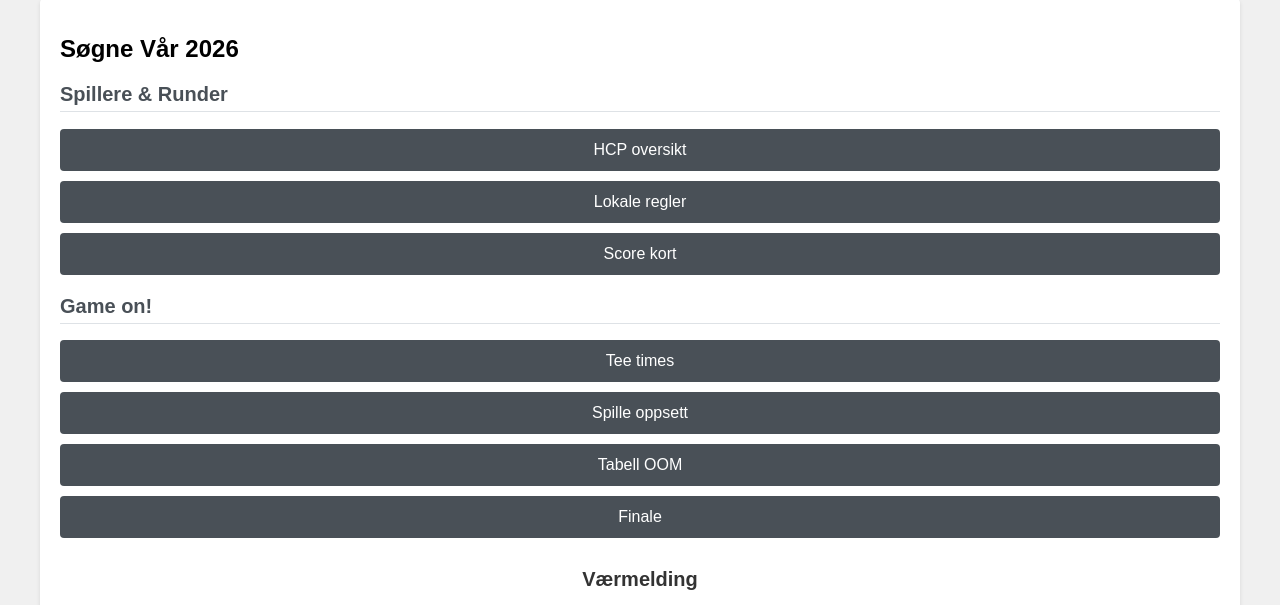
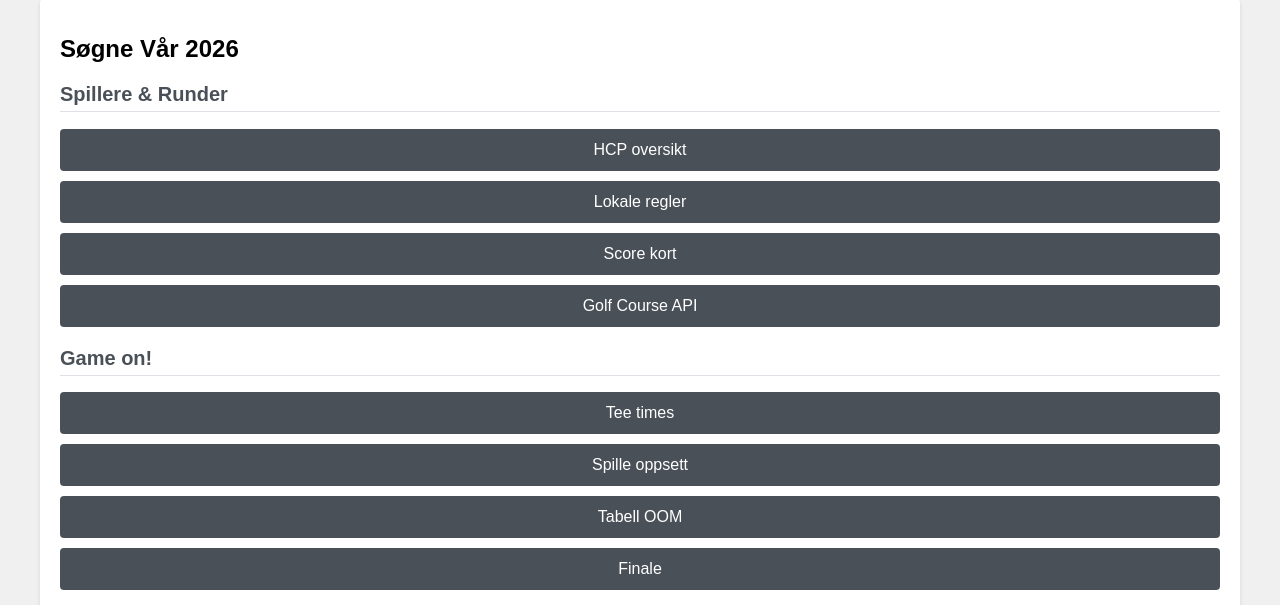
Before and after one commit to GeirOwe/golf, a Flask app: page / in a window 1280 px wide. Shown: the part 41-646 px from the top of the page. Run offline with Flask 3, Linux system fonts and the light colour scheme; data that the repository does not hold is empty.

Commit message:
Add Golf Course API functionality in app.py and update templates
- Implemented a new route for the Golf Course API to list courses by country and fetch course ratings.
- Added a redirect from the old golf courses URL to the new API page.
- Updated home.html to include a link to the Golf Course API.
- Enhanced base.html with new styles for course rating forms and results.
- Updated README.md to include the new GOLFCOURSE_API_KEY environment variable.

```diff
--- a/app.py
+++ b/app.py
@@ -10,11 +10,17 @@ from datetime import datetime, date
 import locale
 from sqlalchemy import text
 from sqlalchemy.exc import SQLAlchemyError
-from flask import Flask, render_template, request, redirect, url_for
+from flask import Flask, render_template, request, redirect, url_for, make_response
 from database import db, Player, Round, RoundScore, FinaleScore
 from models import HandicapError
 from dotenv import load_dotenv
 from openai import OpenAI
+from golfcourse_api import (
+    GolfCourseAPIError,
+    fetch_course_by_id,
+    list_courses_by_country,
+    lookup_course_ratings,
+)
 
 # Set Norwegian locale for date formatting
 try:
@@ -437,9 +443,74 @@ def show_flights():
     """Display the flight setup for each day."""
     return render_template("flight_setup.html")
 
+@app.route("/golf-course-api", methods=["GET", "POST"])
+def golf_course_api():
+    """Golf Course API: list courses by country and fetch CR/slope."""
+    country = "Norway"
+    courses = []
+    country_error = None
+    country_info = None
+
+    search_query = ""
+    course_id_input = ""
+    course_lookup = None
+    rating_error = None
+
+    if request.method == "POST":
+        form_type = request.form.get("form_type", "")
+
+        if form_type == "country":
+            country = (request.form.get("country") or country).strip()
+            try:
+                courses = list_courses_by_country(country)
+                country_info = (
+                    f"Fant {len(courses)} bane(r) med land = «{country}»."
+                )
+                if not courses:
+                    country_error = (
+                        f"Ingen baner med land «{country}» i API-et. "
+                        "Prøv f.eks. United States eller Portugal."
+                    )
+            except GolfCourseAPIError as exc:
+                country_error = str(exc)
+
+        elif form_type == "rating":
+            search_query = (request.form.get("search_query") or "").strip()
+            course_id_input = (request.form.get("course_id") or "").strip()
+            try:
+                if course_id_input.isdigit():
+                    course_lookup = fetch_course_by_id(int(course_id_input))
+                elif search_query:
+                    course_lookup = lookup_course_ratings(search_query)
+                else:
+                    rating_error = "Skriv søkeord eller course ID."
+            except GolfCourseAPIError as exc:
+                rating_error = str(exc)
+
+    response = make_response(render_template(
+        "golf_course_api.html",
+        country=country,
+        courses=courses,
+        country_error=country_error,
+        country_info=country_info,
+        search_query=search_query,
+        course_id_input=course_id_input,
+        course_lookup=course_lookup,
+        rating_error=rating_error,
+    ))
+    response.headers["Cache-Control"] = "no-store"
+    return response
+
+
+@app.route("/golf-courses", methods=["GET", "POST"])
+def golf_courses_by_country():
+    """Redirect old URL to Golf Course API page."""
+    return redirect(url_for("golf_course_api"))
+
+
 @app.route("/dress-code")
 def show_dress_code():
-    """Display the static dress code information."""
+    """Display scorecard images."""
     return render_template("dress_code.html")
 
 @app.route("/local-rules")
--- /dev/null
+++ b/golfcourse_api.py
@@ -0,0 +1,216 @@
+"""
+Golf Course API client (https://api.golfcourseapi.com/docs/api/)
+"""
+
+import os
+from typing import Any
+
+import requests
+
+API_BASE = "https://api.golfcourseapi.com"
+DEFAULT_SEARCH = "stavanger golfklubb"
+
+# Extra search terms per country (API has no /countries endpoint – we search and filter)
+COUNTRY_SEARCH_TERMS: dict[str, list[str]] = {
+    "norway": ["norway", "norge", "oslo", "bergen", "stavanger", "trondheim"],
+    "norge": ["norway", "norge", "oslo", "bergen", "stavanger", "trondheim"],
+    "united states": ["united states", "usa", "golf club"],
+    "usa": ["united states", "usa", "golf club"],
+    "portugal": ["portugal", "lisbon", "lisboa", "porto"],
+    "spain": ["spain", "madrid", "barcelona"],
+    "sweden": ["sweden", "sverige", "stockholm"],
+    "denmark": ["denmark", "copenhagen"],
+    "germany": ["germany", "deutschland", "berlin"],
+    "united kingdom": ["united kingdom", "england", "scotland", "uk golf"],
+}
+
+
+def _normalize_country_key(country: str) -> str:
+    return country.strip().lower()
+
+
+def _country_aliases(country: str) -> set[str]:
+    key = _normalize_country_key(country)
+    aliases = {key}
+    mapping = {
+        "norway": {"norway", "norge"},
+        "norge": {"norway", "norge"},
+        "usa": {"united states", "usa", "us", "u.s.", "u.s.a."},
+        "us": {"united states", "usa", "us", "u.s.", "u.s.a."},
+        "united states": {"united states", "usa", "us", "u.s.", "u.s.a."},
+        "uk": {"united kingdom", "uk", "great britain"},
+        "united kingdom": {"united kingdom", "uk", "great britain"},
+    }
+    aliases.update(mapping.get(key, set()))
+    return aliases
+
+
+def _location_country_matches(location_country: str | None, country: str) -> bool:
+    if not location_country:
+        return False
+    loc = location_country.strip().lower()
+    return loc in _country_aliases(country)
+
+
+def search_courses(query: str) -> list[dict[str, Any]]:
+    """Raw search – returns course list from API."""
+    data = _get("/v1/search", {"search_query": query})
+    return data.get("courses") or []
+
+
+def list_courses_by_country(country: str, max_queries: int = 5) -> list[dict[str, Any]]:
+    """
+    List courses with id for a country by running several searches and filtering
+    on location.country. API has no dedicated country listing endpoint.
+    """
+    country = country.strip()
+    if not country:
+        raise GolfCourseAPIError("Angi et land (f.eks. Norway, Portugal, United States).")
+
+    key = _normalize_country_key(country)
+    terms = COUNTRY_SEARCH_TERMS.get(key, [country])
+    if country.lower() not in [t.lower() for t in terms]:
+        terms = [country] + terms
+    terms = terms[:max_queries]
+
+    by_id: dict[int, dict[str, Any]] = {}
+    for term in terms:
+        for course in search_courses(term):
+            loc = course.get("location") or {}
+            if not _location_country_matches(loc.get("country"), country):
+                continue
+            cid = course.get("id")
+            if cid is None:
+                continue
+            by_id[cid] = {
+                "id": cid,
+                "club_name": course.get("club_name") or "",
+                "course_name": course.get("course_name") or "",
+                "city": loc.get("city") or "",
+                "state": loc.get("state") or "",
+                "country": loc.get("country") or "",
+            }
+
+    rows = sorted(by_id.values(), key=lambda r: (r["club_name"].lower(), r["course_name"].lower()))
+    return rows
+
+
+class GolfCourseAPIError(Exception):
+    """Raised when the Golf Course API request fails."""
+
+
+def _headers() -> dict[str, str]:
+    api_key = os.getenv("GOLFCOURSE_API_KEY")
+    if not api_key:
+        raise GolfCourseAPIError(
+            "Mangler GOLFCOURSE_API_KEY. Legg nøkkelen i .env (lokalt) eller Render Environment."
+        )
+    return {
+        "Authorization": f"Key {api_key}",
+        "Content-Type": "application/json",
+    }
+
+
+def _get(path: str, params: dict[str, str] | None = None) -> dict[str, Any]:
+    url = f"{API_BASE}{path}"
+    headers = _headers()
+    headers["Cache-Control"] = "no-cache"
+    try:
+        response = requests.get(url, headers=headers, params=params, timeout=15)
+    except requests.RequestException as exc:
+        raise GolfCourseAPIError(f"Nettverksfeil mot Golf Course API: {exc}") from exc
+
+    if response.status_code == 401:
+        raise GolfCourseAPIError("API-nøkkel mangler eller er ugyldig.")
+    if response.status_code == 304:
+        raise GolfCourseAPIError(
+            "API returnerte 304 (cache) uten data. Prøv igjen om litt."
+        )
+    if response.status_code == 429:
+        raise GolfCourseAPIError(
+            "API rate limit nådd (gratis plan: ca. 50 kall/dag). Prøv igjen senere."
+        )
+    if response.status_code != 200:
+        raise GolfCourseAPIError(
+            f"API-feil ({response.status_code}): {response.text[:200]}"
+        )
+    if not response.text.strip():
+        raise GolfCourseAPIError("API returnerte tomt svar.")
+    return response.json()
+
+
+def _pick_course_id(courses: list[dict[str, Any]], query: str) -> int | None:
+    if not courses:
+        return None
+    q = query.lower()
+    for course in courses:
+        club = (course.get("club_name") or "").lower()
+        name = (course.get("course_name") or "").lower()
+        if "stavanger" in club or "stavanger" in name:
+            return course["id"]
+    return courses[0]["id"]
+
+
+def _unwrap_course(payload: dict[str, Any]) -> dict[str, Any]:
+    """API returns { \"course\": { ... } } on GET /v1/courses/{id}."""
+    if "course" in payload and isinstance(payload["course"], dict):
+        return payload["course"]
+    return payload
+
+
+def _tee_rows(tees_data: dict[str, Any] | None) -> list[dict[str, Any]]:
+    if not tees_data:
+        return []
+    rows = []
+    for gender in ("male", "female"):
+        for tee in tees_data.get(gender) or []:
+            rows.append({
+                "gender": "Herre" if gender == "male" else "Dame",
+                "tee_name": tee.get("tee_name", "-"),
+                "course_rating": tee.get("course_rating"),
+                "slope_rating": tee.get("slope_rating"),
+                "par_total": tee.get("par_total"),
+            })
+    return rows
+
+
+def lookup_course_ratings(
+    search_query: str = DEFAULT_SEARCH,
+    course_id: int | None = None,
+) -> dict[str, Any]:
+    """
+    Search for a course and return club name plus CR/slope per tee.
+    Pass course_id to skip search. Env GOLFCOURSE_COURSE_ID also skips search.
+    """
+    if course_id is not None:
+        return fetch_course_by_id(course_id)
+
+    course_id_env = os.getenv("GOLFCOURSE_COURSE_ID", "").strip()
+    if course_id_env.isdigit():
+        course_id = int(course_id_env)
+    else:
+        search = _get("/v1/search", {"search_query": search_query})
+        courses = search.get("courses") or []
+        course_id = _pick_course_id(courses, search_query)
+        if course_id is None:
+            raise GolfCourseAPIError(
+                f"Ingen bane funnet for «{search_query}» i Golf Course API. "
+                "Stavanger GK ligger ofte ikke i databasen (begrenset Norge-dekning). "
+                "Søk på golfcourseapi.com etter banen, sett GOLFCOURSE_COURSE_ID i .env, "
+                "eller prøv et annet søkeord i feltet under."
+            )
+
+    return fetch_course_by_id(course_id)
+
+
+def fetch_course_by_id(course_id: int) -> dict[str, Any]:
+    """Load one course by numeric id (as in golfcourseapi.com docs)."""
+    raw = _get(f"/v1/courses/{course_id}")
+    details = _unwrap_course(raw)
+    return {
+        "course_id": details.get("id", course_id),
+        "club_name": details.get("club_name"),
+        "course_name": details.get("course_name"),
+        "location": details.get("location") or {},
+        "tees": _tee_rows(details.get("tees")),
+    }
--- a/templates/base.html
+++ b/templates/base.html
@@ -535,6 +535,18 @@
         .rank-3 {
             background: #e5c7a1;
         }
+
+        .course-rating-form {
+            margin: 16px 0;
+        }
+
+        .course-rating-result {
+            margin: 16px 0;
+            padding: 12px;
+            background: #f8f9fa;
+            border-radius: 4px;
+            border: 1px solid #dee2e6;
+        }
     </style>
 </head>
 <body>
--- a/templates/home.html
+++ b/templates/home.html
@@ -23,6 +23,7 @@
         <a href="{{ url_for('list_players') }}" class="menu-item">HCP oversikt</a>
         <a href="{{ url_for('show_local_rules') }}" class="menu-item">Lokale regler</a>
         <a href="{{ url_for('show_dress_code') }}" class="menu-item">Score kort</a>
+        <a href="{{ url_for('golf_course_api') }}" class="menu-item">Golf Course API</a>
 
         <h2>Game on!</h2>
         <a href="{{ url_for('list_rounds') }}" class="menu-item">Tee times</a>
```
Also changed, not shown: templates/golf_course_api.html (added, +128 -0 lines), README.md, templates/dress_code.html (line endings or trailing spaces).
